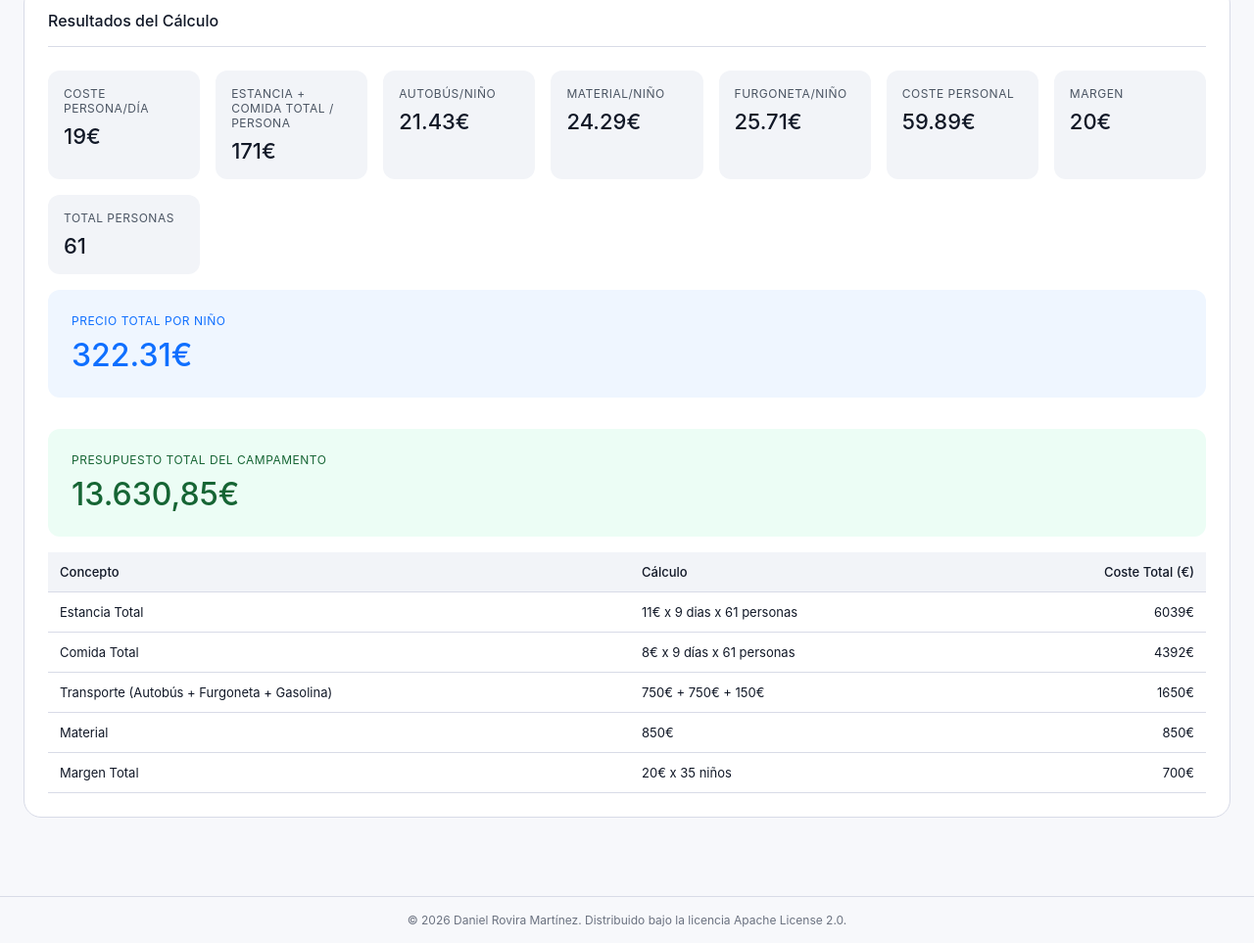
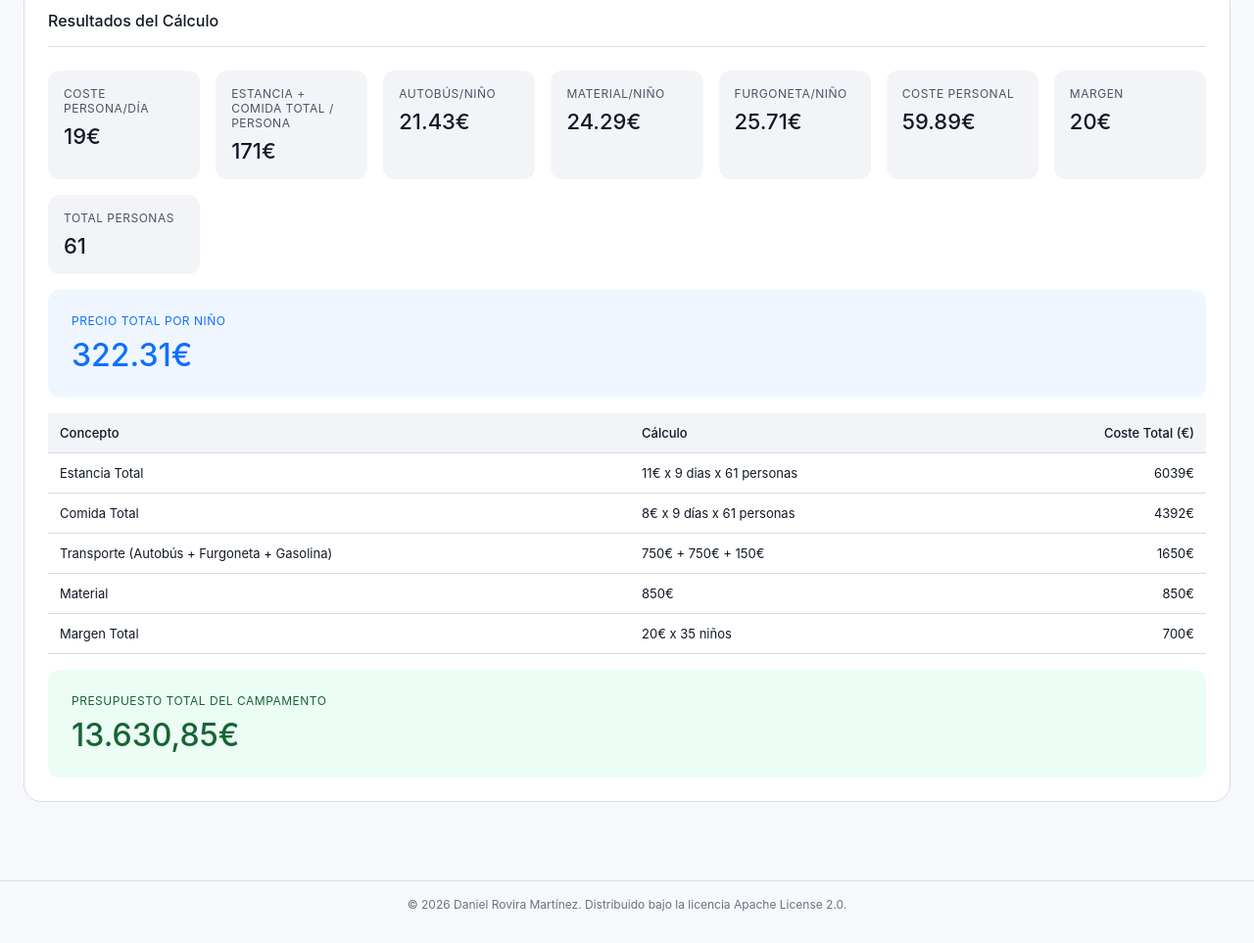
Before and after one commit to pardalaco/Juniors-Presupuestos, a website built with Vite: page calculadora_campamento.html in a window 1280 px wide. Shown: the part 1282-2245 px from the top of the page at 98% size. Built offline with nearby package versions, Linux system fonts and the light colour scheme.

Commit message:
feat: presupuesto total

```diff
--- a/calculadora_campamento.html
+++ b/calculadora_campamento.html
@@ -304,24 +304,6 @@
             <div class="result-label">Precio total por niño</div>
             <div class="result-value highlight" id="precioTotal">304€</div>
           </div>
-          <div
-            class="total-cost"
-            style="
-              background: var(--color-background-success);
-              margin-top: 1rem;
-            "
-          >
-            <div class="result-label" style="color: var(--color-text-success)">
-              Presupuesto Total del Campamento
-            </div>
-            <div
-              class="result-value highlight"
-              id="presupuestoTotal"
-              style="color: var(--color-text-success); font-size: 32px"
-            >
-              0€
-            </div>
-          </div>
         </div>
 
         <table class="summary-table">
@@ -334,6 +316,22 @@
           </thead>
           <tbody id="summaryBody"></tbody>
         </table>
+
+        <div
+          class="total-cost"
+          style="background: var(--color-background-success); margin-top: 1rem"
+        >
+          <div class="result-label" style="color: var(--color-text-success)">
+            Presupuesto Total del Campamento
+          </div>
+          <div
+            class="result-value highlight"
+            id="presupuestoTotal"
+            style="color: var(--color-text-success); font-size: 32px"
+          >
+            0€
+          </div>
+        </div>
       </div>
     </div>
 
```
